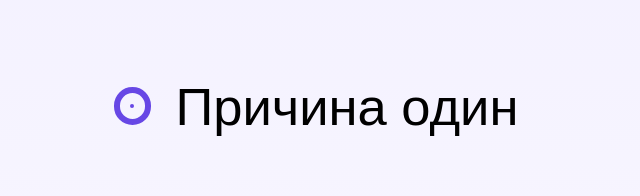
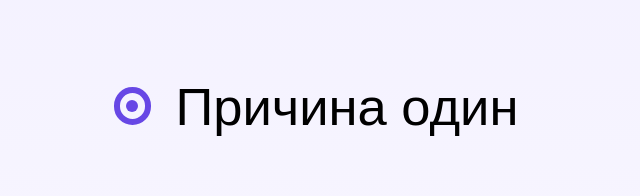
Before and after one commit to KoldunPodkradun/promo-codes_subscription_mobile_2, a plain HTML site: page index.html in a window 1280 px wide. Shown: the part 551-747 px from the top of the page, 77-717 px from the left. Drawn offline with nearby package versions, Linux system fonts and the light colour scheme; a web font is replaced by a local one.

Commit message:
18.02.2020 19.39

```diff
--- a/css/styles.css
+++ b/css/styles.css
@@ -196,6 +196,8 @@ input:focus:-ms-input-placeholder {
     background-image: url(../img/point.svg);
     background-repeat: no-repeat;
     background-position: center;
+    -webkit-background-size: 0.966vw;
+    background-size: 0.966vw;
 }
 
 .unsubscribe {
```
